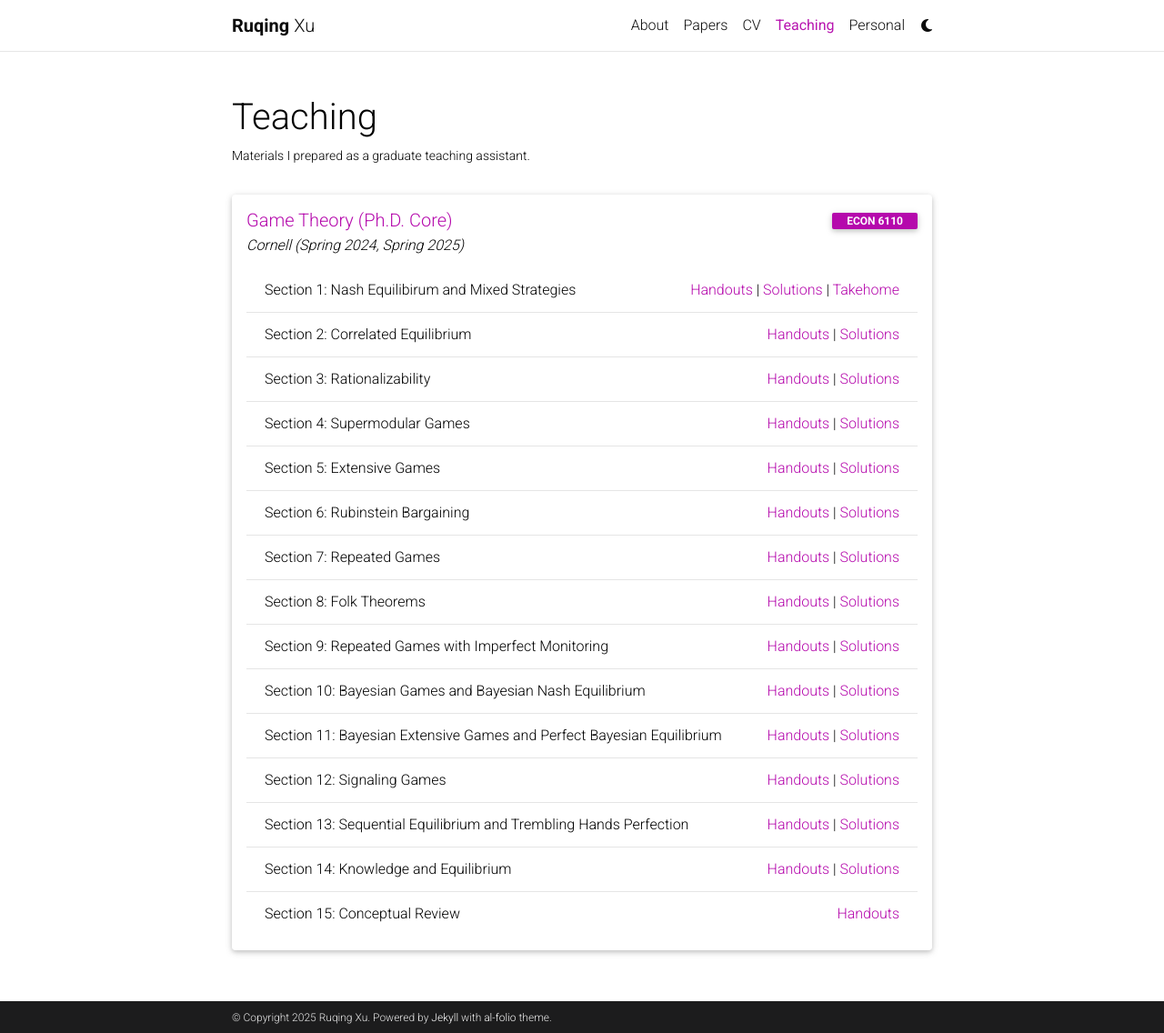
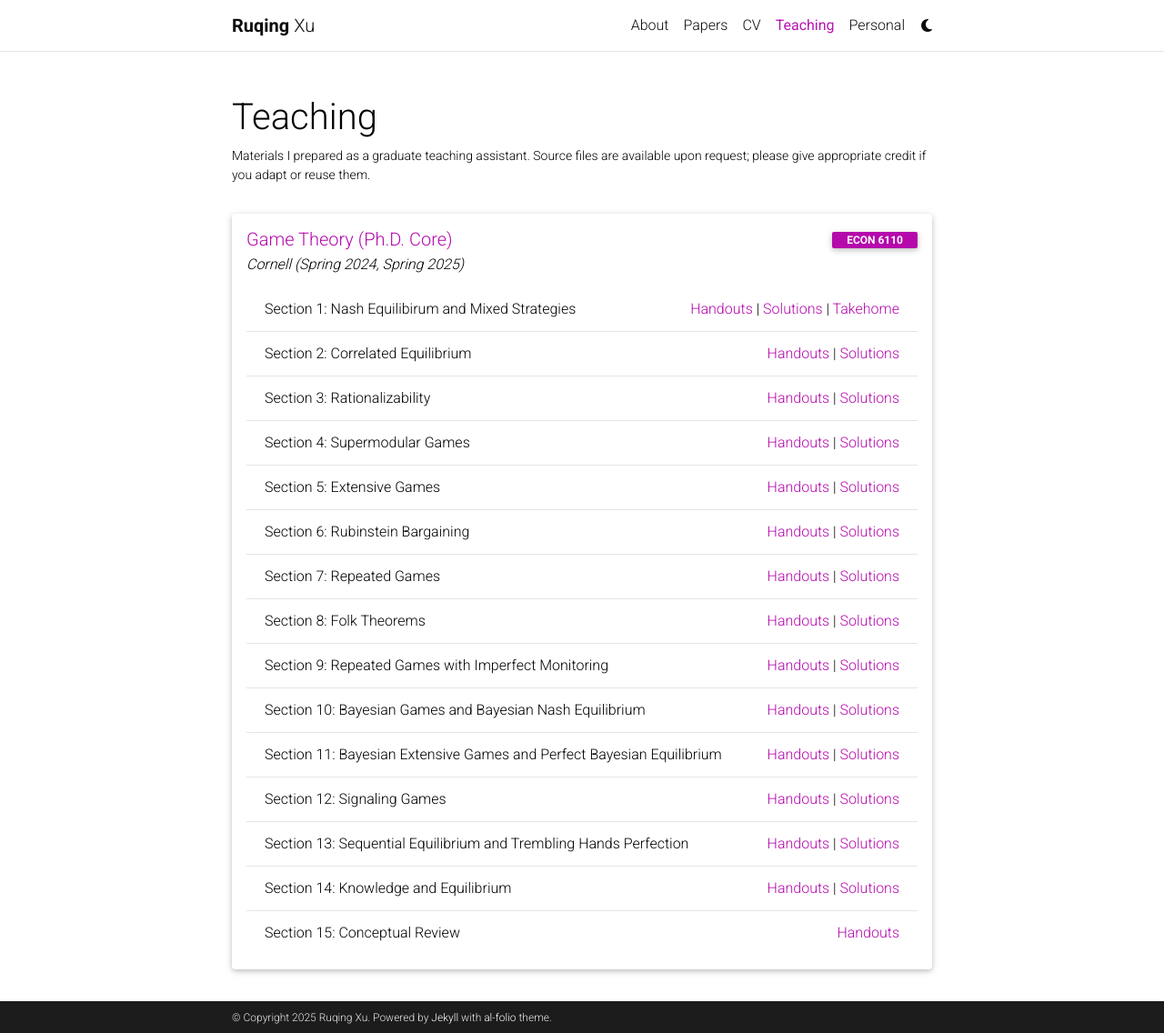
Before and after one commit to ruqing-xu/ruqing-xu.github.io, a Jekyll site: the page built from _pages/teaching.md, in a window 1280 px wide and 1136 px high. Shown: the whole window at 91% size. Built offline with Jekyll 4.4.1, drawn with Linux system fonts in a browser that asks for light colours; comment, search, counter and statistics services are not loaded; a style sheet for code colours, icons or effects is not loaded.

Commit message:
update bio and cv 2025

```diff
--- a/_pages/teaching.md
+++ b/_pages/teaching.md
@@ -2,7 +2,7 @@
 layout: page
 permalink: /teaching/
 title: Teaching
-description: Materials I prepared as a graduate teaching assistant.
+description: Materials I prepared as a graduate teaching assistant. Source files are available upon request; please give appropriate credit if you adapt or reuse them.
 nav: true
 nav_order: 4
 ---
```
Also changed, not shown: _pages/about.md (+11 -4 lines), 5 other files.
